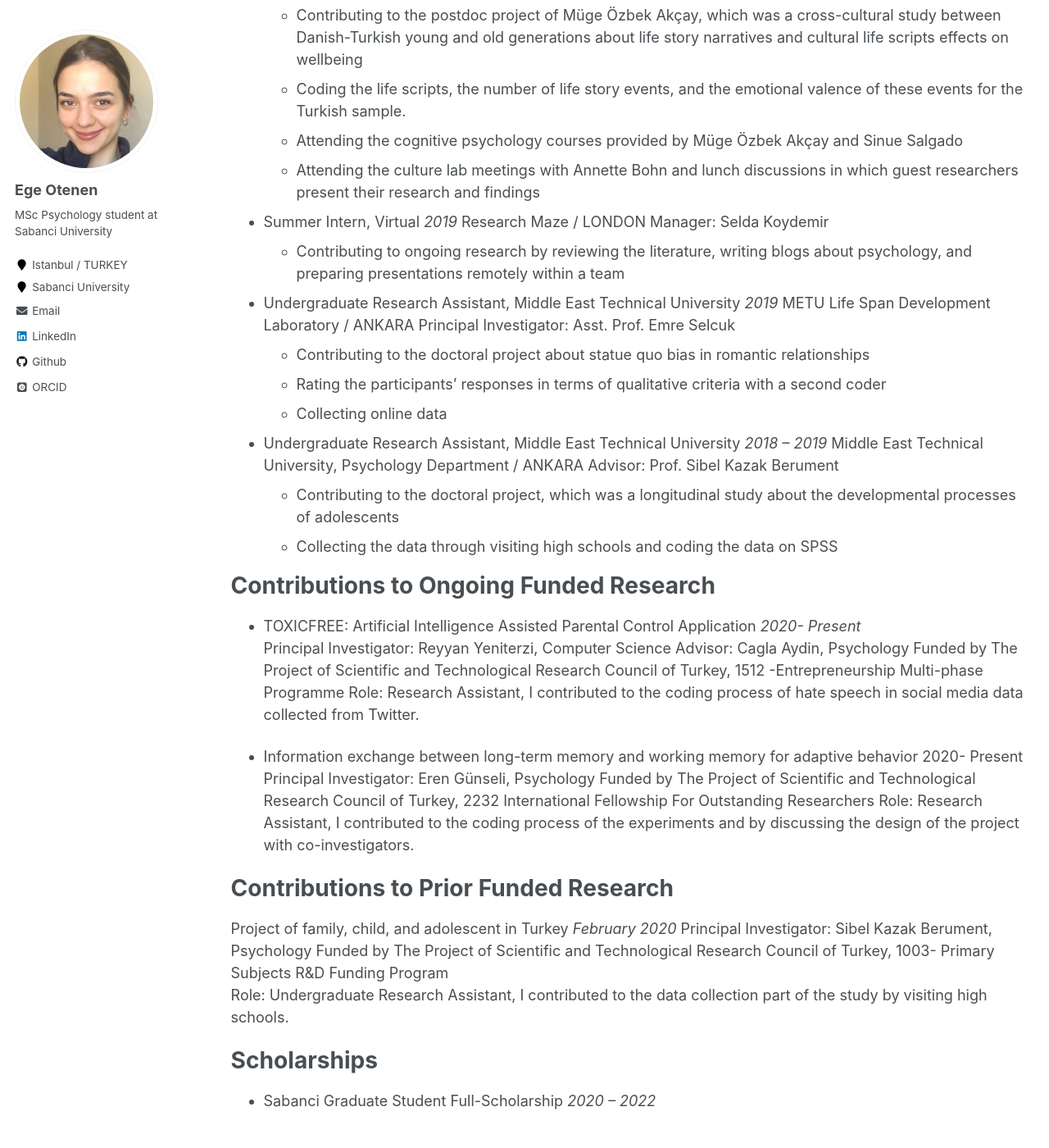
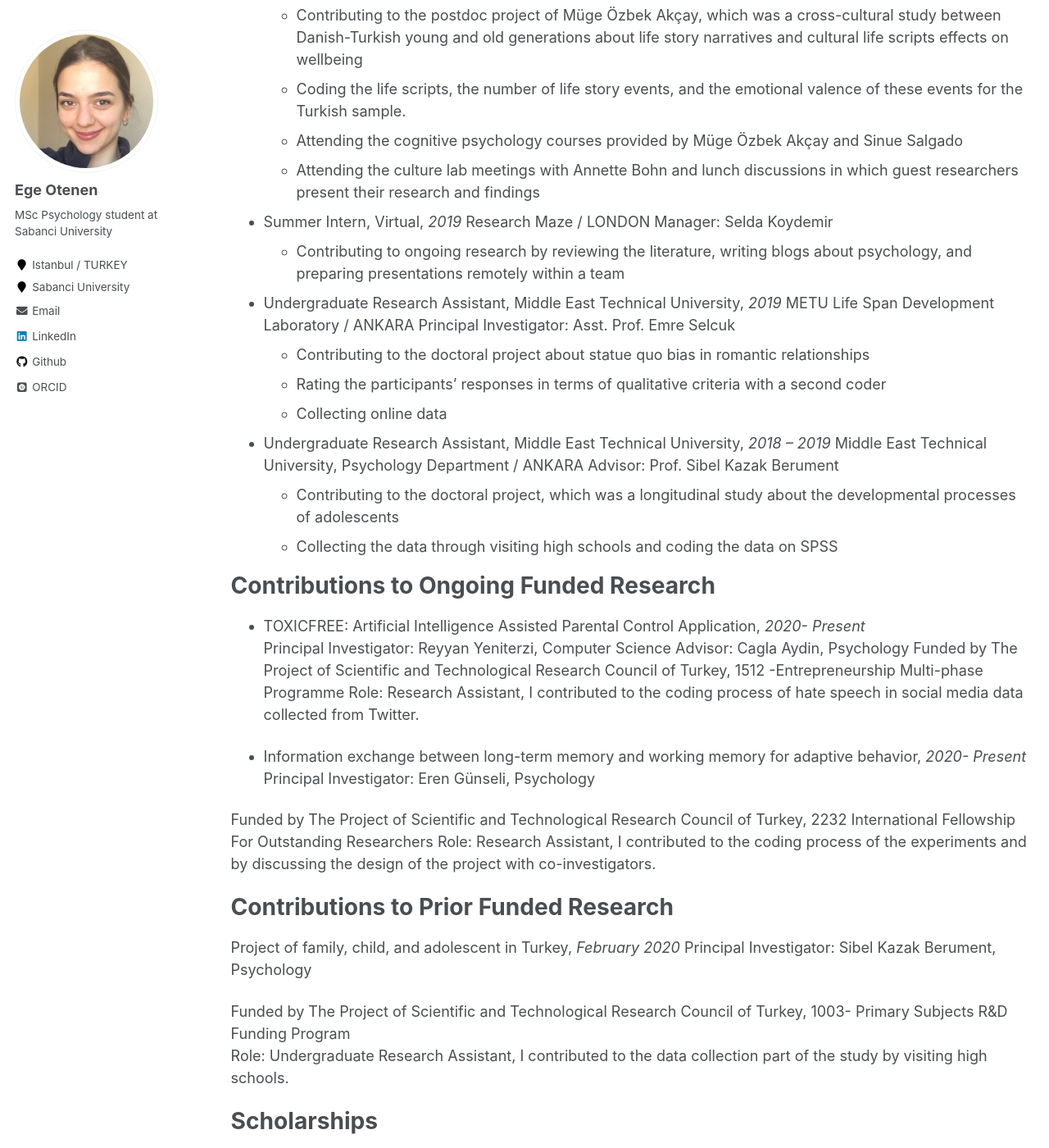
Before and after one commit to egeotenen/egeotenen.github.io, a Jekyll site: the page built from _pages/cv.md, in a window 1280 px wide and 1400 px high, scrolled down 1399 px. Shown: the whole window at 82% size. Built offline with Jekyll 4.4.1, drawn with Linux system fonts in a browser that asks for light colours; some web fonts are replaced; some of the changed text lies outside the part shown.

Commit message:
Update cv.md

```diff
--- a/_pages/cv.md
+++ b/_pages/cv.md
@@ -32,76 +32,80 @@ R, Python, SPSS, Matlab, EEG Analysis
 Research Experience
 ======
 
-* Lab Manager, Sabanci University						                                *2020 – Present*
+* Lab Manager, Sabanci University,					                                *2020 – Present*
 Culture Language and Autobiographical Memory Lab / ISTANBUL
 Principal Investigator: Asst. Prof. Cagla Aydin
-  *	Managing weekly lab meetings, distributing tasks to the members, leading ongoing projects
-* Co-organizator of a symposium, vSARMAC		     		   	                      *2021*
+    *	Managing weekly lab meetings, distributing tasks to the members, leading ongoing projects
+
+* Co-organizator of a symposium, vSARMAC,		     		   	                        *2021*
 Visual Imagery and Autobiographical Memory
 Organizator: Asst. Prof. Cagla Aydin
-  *	Reaching other researchers who would like to present their studies about visual imagery in SARMAC, informing them about the process,  preparing the presentation
-* Project member, Summer Institute in Computational Social Sciences	       *2021*
+    *	Reaching other researchers who would like to present their studies about visual imagery in SARMAC, informing them about the process,  preparing the presentation
+
+* Project member, Summer Institute in Computational Social Sciences,    	       *2021*
  SICSS Istanbul / ISTANBUL
  Coordinator: Asst. Prof. Akin Unver
     * Learning how to collect social media data by web-scraping and Twitter API.
     * Preprocessing data
     * Conducting sentiment analysis and topic modeling for the group project
-* Lab Member, Sabanci University						                                  *2020 – Present*
+* Lab Member, Sabanci University,						                                  *2020 – Present*
 Memory Attention and Cognitive Control Lab / ISTANBUL
 Principal Investigator: Dr. Eren Günseli
-  *	Discussing current literature, presenting articles, and discussing ongoing studies to improve
+    *	Discussing current literature, presenting articles, and discussing ongoing studies to improve
 
-* Undergraduate Research Assistant, Middle East Technical University 	*2018 – 2020*
+* Undergraduate Research Assistant, Middle East Technical University,        	*2018 – 2020*
 METU Child and Adolescent Development Laboratory / ANKARA
 Principal Investigator: Asst. Prof. Başak Şahin Acar
-  * Contributing to the research project about life stories of young adults by doing transcriptions of audio records of the interviews
-  * Contributing to the doctoral project, which was about early motherhood memories, by collecting data with interviewing mothers and   transcribing the audio records
-  * Contributing to the doctoral project about maternal reminiscing in adolescents and autobiographical memory functions by collecting data via home visits, entering the data to SPSS, and transcribing the audio records
+    * Contributing to the research project about life stories of young adults by doing transcriptions of audio records of the interviews
+    * Contributing to the doctoral project, which was about early motherhood memories, by collecting data with interviewing mothers and   transcribing the audio records
+    * Contributing to the doctoral project about maternal reminiscing in adolescents and autobiographical memory functions by collecting data via home visits, entering the data to SPSS, and transcribing the audio records
 
-* Summer Intern, Aarhus University			  		                      		*2019*
+* Summer Intern, Aarhus University,			  		                      		*2019*
 Center on Autobiographical Memory Research (CON AMORE) / AARHUS
 Advisor: Asst. Prof. Annette Bohn
-  * Contributing to the postdoc project of Müge Özbek Akçay, which was a cross-cultural study between Danish-Turkish young and old generations about life story narratives and cultural life scripts effects on wellbeing
-  * Coding the life scripts, the number of life story events, and the emotional valence of these events for the Turkish sample.
-  * Attending the cognitive psychology courses provided by Müge Özbek Akçay and Sinue Salgado
-  * Attending the culture lab meetings with Annette Bohn and lunch discussions in which guest researchers present their research and findings
+    * Contributing to the postdoc project of Müge Özbek Akçay, which was a cross-cultural study between Danish-Turkish young and old generations about life story narratives and cultural life scripts effects on wellbeing
+    * Coding the life scripts, the number of life story events, and the emotional valence of these events for the Turkish sample.
+    * Attending the cognitive psychology courses provided by Müge Özbek Akçay and Sinue Salgado
+    * Attending the culture lab meetings with Annette Bohn and lunch discussions in which guest researchers present their research and findings
 
-* Summer Intern, Virtual							                              		*2019*
+* Summer Intern, Virtual,							                              		*2019*
 Research Maze / LONDON
 Manager: Selda Koydemir
-  * Contributing to ongoing research by reviewing the literature, writing blogs about psychology, and preparing presentations remotely within a team
+    * Contributing to ongoing research by reviewing the literature, writing blogs about psychology, and preparing presentations remotely within a team
 
-* Undergraduate Research Assistant, Middle East Technical University 	            *2019*
+* Undergraduate Research Assistant, Middle East Technical University, 	            *2019*
 METU Life Span Development Laboratory / ANKARA
 Principal Investigator: Asst. Prof. Emre Selcuk
-  * Contributing to the doctoral project about statue quo bias in romantic relationships
-  * Rating the participants’ responses in terms of qualitative criteria with a second coder
-  * Collecting online data
+    * Contributing to the doctoral project about statue quo bias in romantic relationships
+    * Rating the participants’ responses in terms of qualitative criteria with a second coder
+    * Collecting online data
 
-* Undergraduate Research Assistant, Middle East Technical University           	 *2018 – 2019*
+* Undergraduate Research Assistant, Middle East Technical University,           	 *2018 – 2019*
 Middle East Technical University, Psychology Department / ANKARA
 Advisor: Prof. Sibel Kazak Berument
-  * Contributing to the doctoral project, which was a longitudinal study about the developmental processes of adolescents
-  * Collecting the data through visiting high schools and coding the data on SPSS
+    * Contributing to the doctoral project, which was a longitudinal study about the developmental processes of adolescents
+    * Collecting the data through visiting high schools and coding the data on SPSS
 
 Contributions to Ongoing Funded Research
 ==========================================
 
-* TOXICFREE: Artificial Intelligence Assisted Parental Control Application       *2020- Present*
+* TOXICFREE: Artificial Intelligence Assisted Parental Control Application,       *2020- Present*
 	Principal Investigator: Reyyan Yeniterzi, Computer Science
 	Advisor: Cagla Aydin, Psychology
 Funded by The Project of Scientific and Technological Research Council of     Turkey, 1512 -Entrepreneurship Multi-phase Programme
 Role: Research Assistant, I contributed to the coding process of hate speech in social media data collected from Twitter.
 
-* Information exchange between long-term memory and working memory for adaptive behavior   2020- Present
+* Information exchange between long-term memory and working memory for adaptive behavior,   *2020- Present*
 	Principal Investigator: Eren Günseli, Psychology
+
 Funded by The Project of Scientific and Technological Research Council of Turkey, 2232 International Fellowship For Outstanding Researchers
 Role: Research Assistant, I contributed to the coding process of the experiments and by discussing the design of the project with co-investigators.
 
 Contributions to Prior Funded Research
 ==========================================
-Project of family, child, and adolescent in Turkey                *February 2020*
+Project of family, child, and adolescent in Turkey,                *February 2020*
 	Principal Investigator: Sibel Kazak Berument, Psychology
+
 Funded by The Project of Scientific and Technological Research Council of Turkey, 1003- Primary Subjects R&D Funding Program
 Role: Undergraduate Research Assistant, I contributed to the data collection part of the study by visiting high schools.
 
@@ -109,4 +113,4 @@ Role: Undergraduate Research Assistant, I contributed to the data collection par
 
 Scholarships
 ======
-* Sabanci Graduate Student Full-Scholarship			 		            *2020 – 2022*
+* Sabanci Graduate Student Full-Scholarship,			 		            *2020 – 2022*
```
